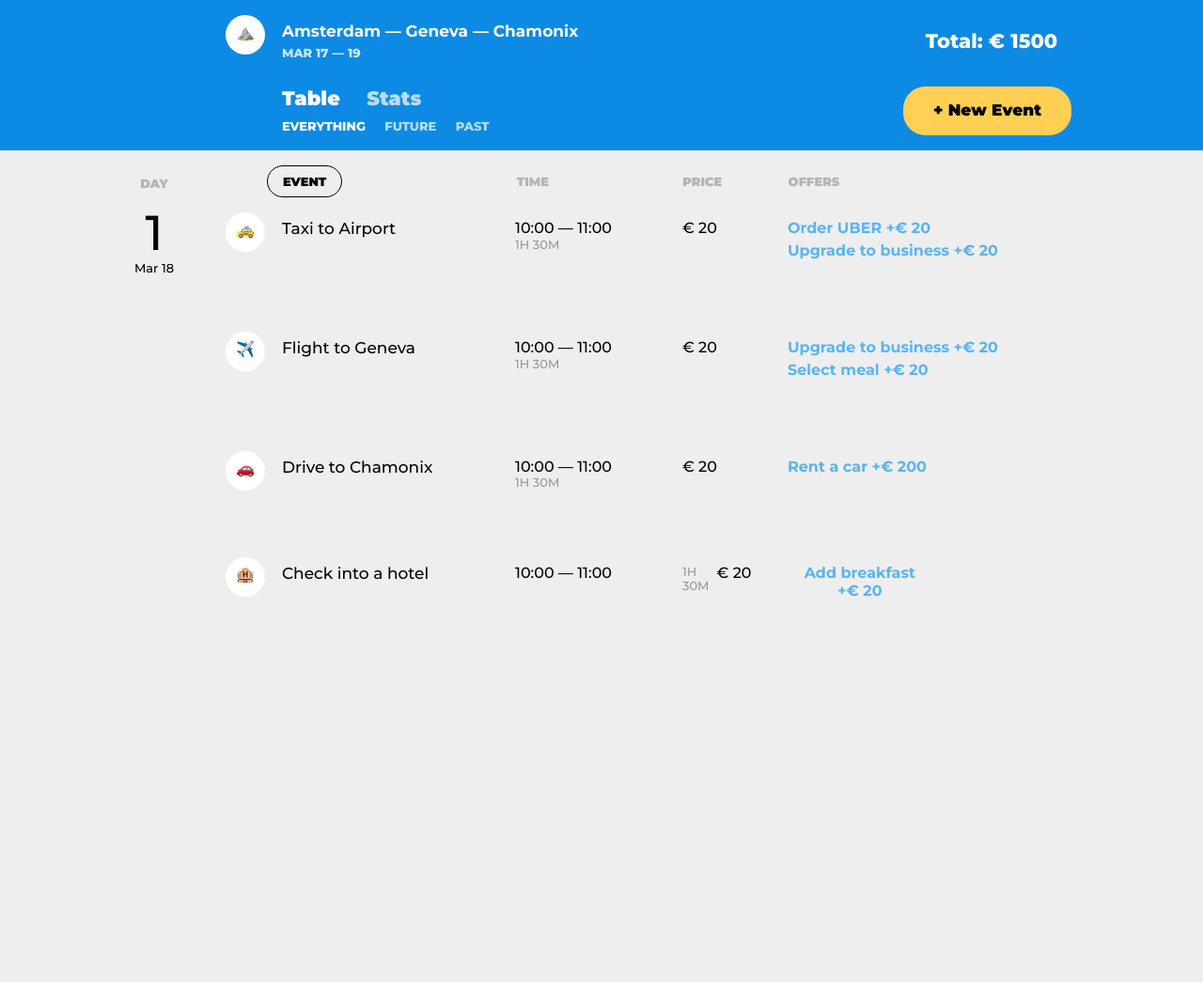
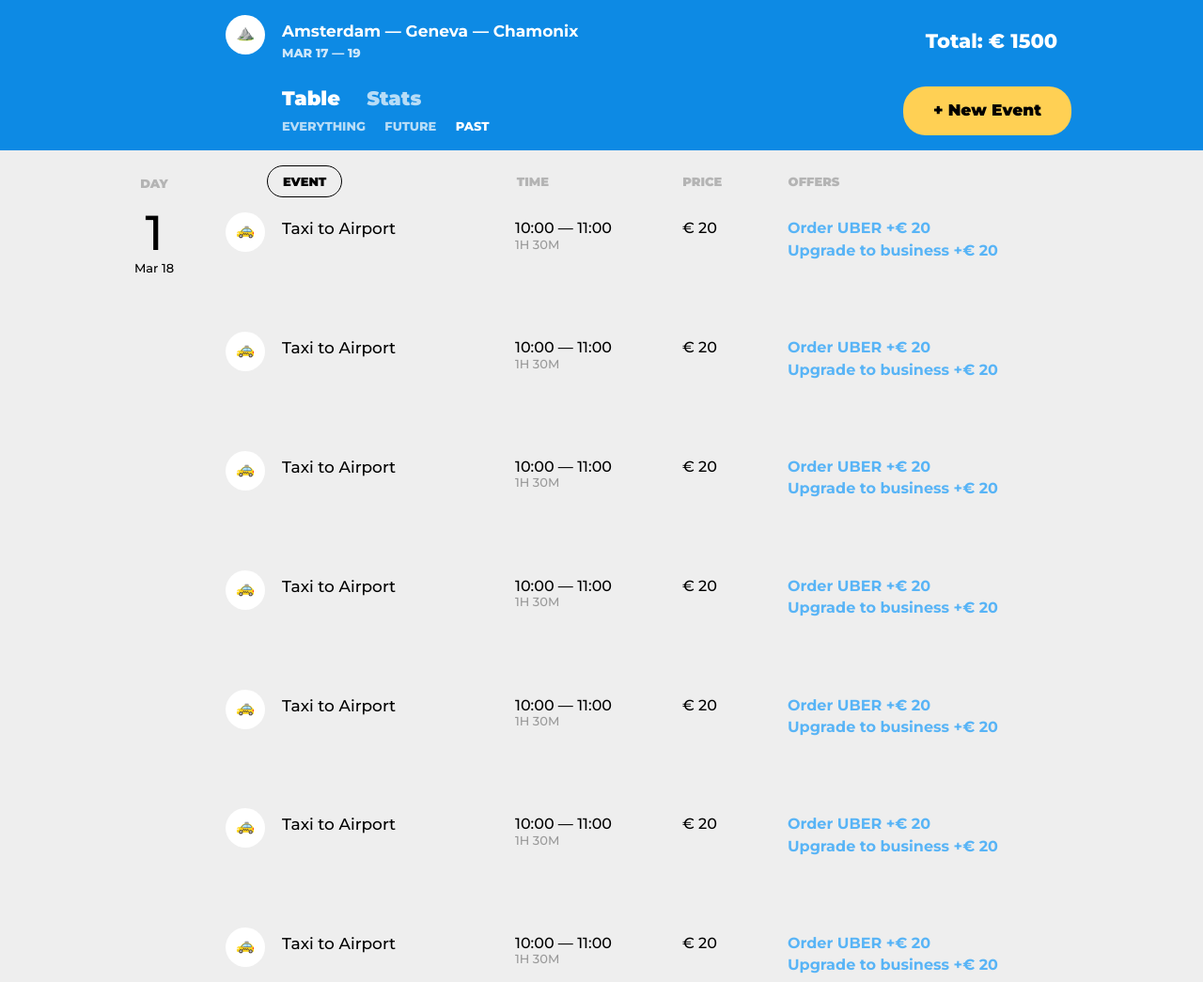
Before and after one commit to rkorupaev/455883-big-trip-8, a website built with webpack: page public/index.html in a window 1280 px wide. Shown: the whole page at 94% size. Before the commit the page ends 803 px from the top, so only its background shows below. Built offline with nearby package versions, Linux system fonts and the light colour scheme.

Commit message:
1-7 homework

```diff
--- a/public/index.html
+++ b/public/index.html
@@ -27,12 +27,12 @@
           <a href="#table" class="view-switch__item view-switch__item--active">Table</a>
           <a href="#stats" class="view-switch__item">Stats</a>
           <form class="trip-filter">
-            <input type="radio" id="filter-everything" name="filter" value="everything" checked>
+            <!-- <input type="radio" id="filter-everything" name="filter" value="everything" checked>
             <label class="trip-filter__item" for="filter-everything">Everything</label>
             <input type="radio" id="filter-future" name="filter" value="future">
             <label class="trip-filter__item" for="filter-future">Future</label>
             <input type="radio" id="filter-past" name="filter" value="past">
-            <label class="trip-filter__item" for="filter-past">Past</label>
+            <label class="trip-filter__item" for="filter-past">Past</label> -->
           </form>
         </nav>
         <button class="trip-controls__new-event new-event">+ New Event</button>
@@ -57,7 +57,7 @@
           <h2 class="trip-day__title">Mar 18</h2>
         </article>
         <div class="trip-day__items">
-          <article class="trip-point">
+          <!-- <article class="trip-point">
             <i class="trip-icon">🚕</i>
             <h3 class="trip-point__title">Taxi to Airport</h3>
             <p class="trip-point__schedule">
@@ -73,8 +73,8 @@
                 <button class="trip-point__offer">Upgrade to business +&euro;&nbsp;20</button>
               </li>
             </ul>
-          </article>
-          <article class="trip-point">
+          </article> -->
+          <!-- <article class="trip-point">
             <i class="trip-icon">✈️</i>
             <h3 class="trip-point__title">Flight to Geneva</h3>
             <p class="trip-point__schedule">
@@ -90,8 +90,8 @@
                 <button class="trip-point__offer">Select meal +&euro;&nbsp;20</button>
               </li>
             </ul>
-          </article>
-          <article class="trip-point">
+          </article> -->
+          <!-- <article class="trip-point">
             <i class="trip-icon">🚗</i>
             <h3 class="trip-point__title">Drive to Chamonix</h3>
             <p class="trip-point__schedule">
@@ -104,8 +104,8 @@
                 <button class="trip-point__offer">Rent a car +&euro;&nbsp;200</button>
               </li>
             </ul>
-          </article>
-          <article class="trip-point">
+          </article> -->
+          <!-- <article class="trip-point">
             <i class="trip-icon">🏨</i>
             <h3 class="trip-point__title">Check into a hotel</h3>
             <p class="trip-point__schedule">
@@ -118,7 +118,7 @@
                 <button class="trip-point__offer">Add breakfast +&euro;&nbsp;20</button>
               </li>
             </ul>
-          </article>
+          </article> -->
         </div>
       </section>
     </section>
--- a/src/main.js
+++ b/src/main.js
@@ -1,17 +1,13 @@
 import makePoint from './make-point.js';
 import makeFilter from './make-filter.js';
 
-
-console.log('test');
-
-
 const filterContainer = document.querySelector(`.trip-filter`);
-
-filterContainer.insertAdjacentHTML(`beforeend`, makeFilter(test));
-
-
-
+const filters = [`Everything`, `Future`, `Past`];
+filters.forEach(function(element) {
+  filterContainer.insertAdjacentHTML(`beforeend`, makeFilter(element));
+});
 
 const dayItems = document.querySelector(`.trip-day__items`);
-
-dayItems.insertAdjacentHTML(`beforeend`, makePoint);
+for (let i = 0; i < 7; i++) {
+  dayItems.insertAdjacentHTML(`beforeend`, makePoint());
+};
--- a/webpack.config.js
+++ b/webpack.config.js
@@ -3,7 +3,7 @@ const path = require (`path`);
 
 module.exports = {
   mode: `development`,
-  entry: `src/main.js`,
+  entry: `./src/main.js`,
   output: {
     filename: `bundle.js`,
     path: path.join ( __dirname, `public`)
```
